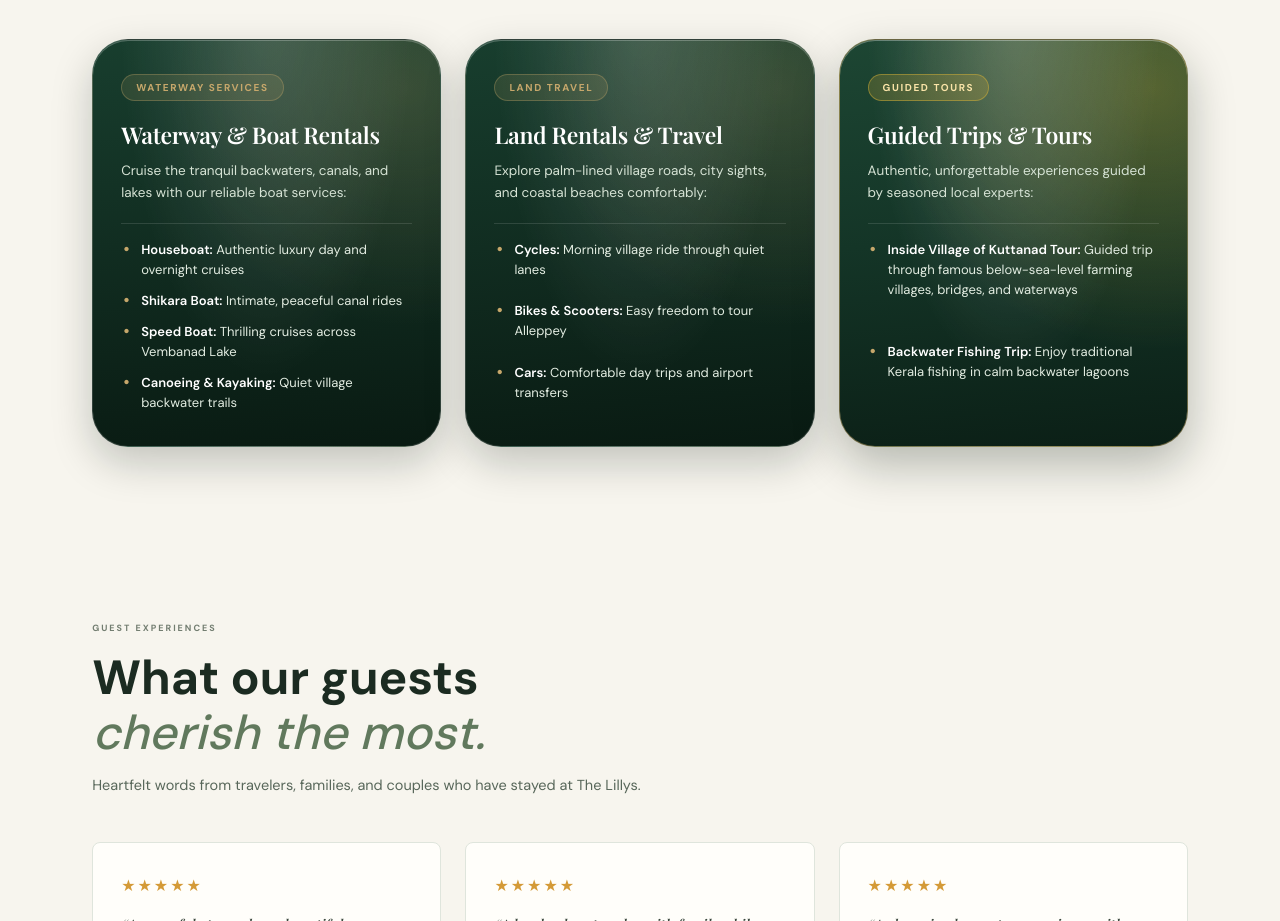
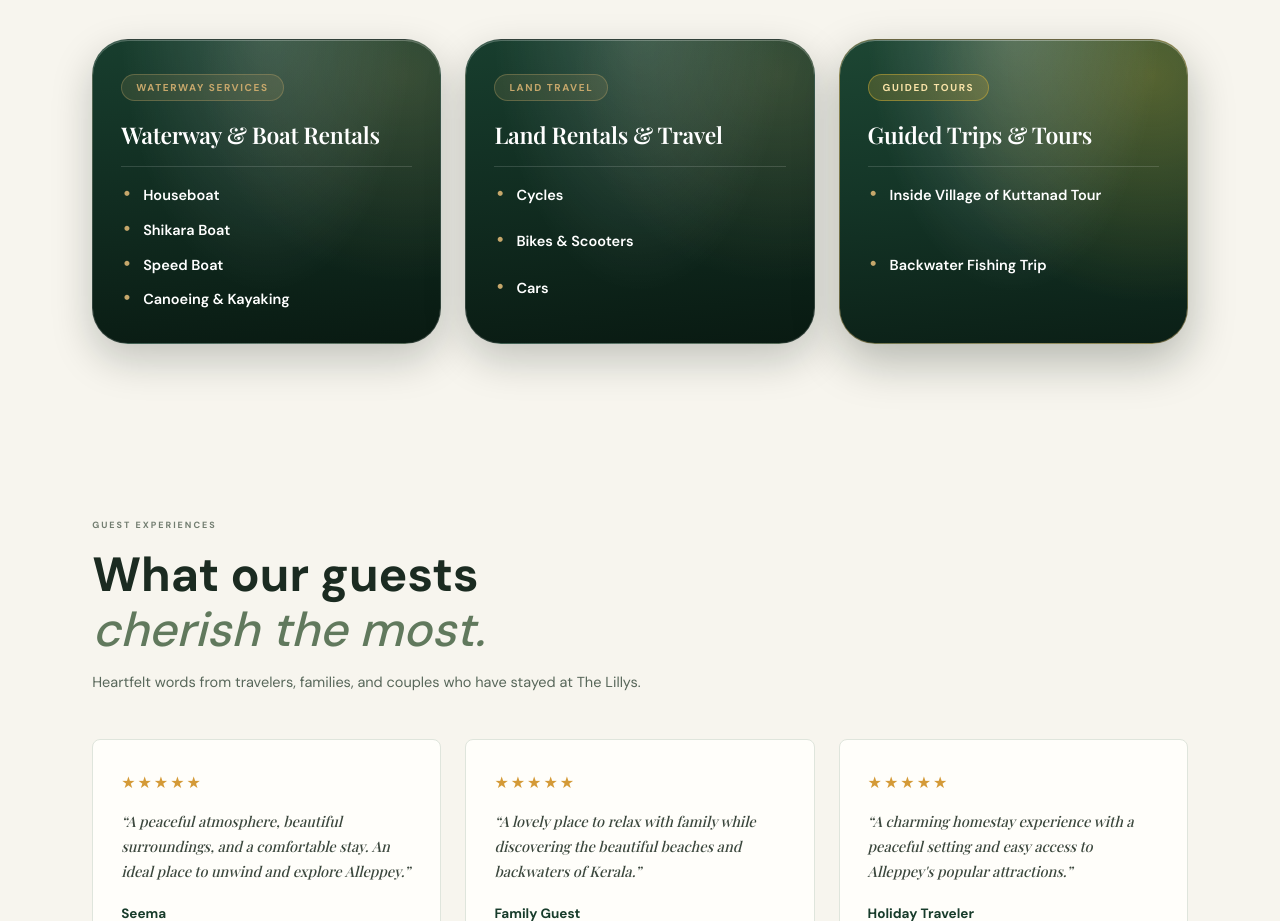
Before and after one commit to Hexalinkoffice/-LILLYS_HOME_STAY, a plain HTML site: page about.html in a window 1280 px wide. Shown: the part 4040-4961 px from the top of the page. Drawn offline with nearby package versions, Linux system fonts and the light colour scheme; a web font is replaced by a local one.

Commit message:
Simplify curated experience cards to show only clean service names without paragraphs

```diff
--- a/about.html
+++ b/about.html
@@ -216,12 +216,11 @@
             <span class="exp-tag">Waterway Services</span>
             <div class="exp-content">
               <h3>Waterway &amp; Boat Rentals</h3>
-              <p>Cruise the tranquil backwaters, canals, and lakes with our reliable boat services:</p>
               <ul class="exp-list">
-                <li><strong>Houseboat:</strong> Authentic luxury day and overnight cruises</li>
-                <li><strong>Shikara Boat:</strong> Intimate, peaceful canal rides</li>
-                <li><strong>Speed Boat:</strong> Thrilling cruises across Vembanad Lake</li>
-                <li><strong>Canoeing &amp; Kayaking:</strong> Quiet village backwater trails</li>
+                <li><strong>Houseboat</strong></li>
+                <li><strong>Shikara Boat</strong></li>
+                <li><strong>Speed Boat</strong></li>
+                <li><strong>Canoeing &amp; Kayaking</strong></li>
               </ul>
             </div>
           </div>
@@ -230,11 +229,10 @@
             <span class="exp-tag">Land Travel</span>
             <div class="exp-content">
               <h3>Land Rentals &amp; Travel</h3>
-              <p>Explore palm-lined village roads, city sights, and coastal beaches comfortably:</p>
               <ul class="exp-list">
-                <li><strong>Cycles:</strong> Morning village ride through quiet lanes</li>
-                <li><strong>Bikes &amp; Scooters:</strong> Easy freedom to tour Alleppey</li>
-                <li><strong>Cars:</strong> Comfortable day trips and airport transfers</li>
+                <li><strong>Cycles</strong></li>
+                <li><strong>Bikes &amp; Scooters</strong></li>
+                <li><strong>Cars</strong></li>
               </ul>
             </div>
           </div>
@@ -243,10 +241,9 @@
             <span class="exp-tag exp-tag-featured">Guided Tours</span>
             <div class="exp-content">
               <h3>Guided Trips &amp; Tours</h3>
-              <p>Authentic, unforgettable experiences guided by seasoned local experts:</p>
               <ul class="exp-list">
-                <li><strong>Inside Village of Kuttanad Tour:</strong> Guided trip through famous below-sea-level farming villages, bridges, and waterways</li>
-                <li><strong>Backwater Fishing Trip:</strong> Enjoy traditional Kerala fishing in calm backwater lagoons</li>
+                <li><strong>Inside Village of Kuttanad Tour</strong></li>
+                <li><strong>Backwater Fishing Trip</strong></li>
               </ul>
             </div>
           </div>
--- a/styles.css
+++ b/styles.css
@@ -979,7 +979,7 @@ h1 em, h2 em { color: #61795d; font-weight: 500; }
   font-family: var(--serif);
   font-weight: 600;
   color: #ffffff;
-  margin: 0 0 10px;
+  margin: 0 0 16px;
   letter-spacing: -0.3px;
   line-height: 1.25;
 }
@@ -992,18 +992,19 @@ h1 em, h2 em { color: #61795d; font-weight: 500; }
 }
 .exp-list {
   list-style: none;
-  padding: 16px 0 0;
+  padding: 18px 0 0;
   margin: 0;
   display: grid;
-  gap: 11px;
-  border-top: 1px solid rgba(255, 255, 255, 0.12);
+  gap: 13px;
+  border-top: 1px solid rgba(255, 255, 255, 0.14);
   flex-grow: 1;
 }
 .exp-list li {
-  font-size: 13px;
-  color: #e2ece1;
-  line-height: 1.55;
-  padding-left: 20px;
+  font-size: 14.5px;
+  color: #ffffff;
+  font-weight: 500;
+  line-height: 1.5;
+  padding-left: 22px;
   position: relative;
 }
 .exp-list li::before {
@@ -1011,9 +1012,9 @@ h1 em, h2 em { color: #61795d; font-weight: 500; }
   color: var(--gold);
   position: absolute;
   left: 2px;
-  font-size: 18px;
+  font-size: 20px;
   line-height: 1;
-  top: 0px;
+  top: -2px;
 }
 .exp-list li strong {
   color: #ffffff;
```
Also changed, not shown: index.html (+9 -12 lines).
